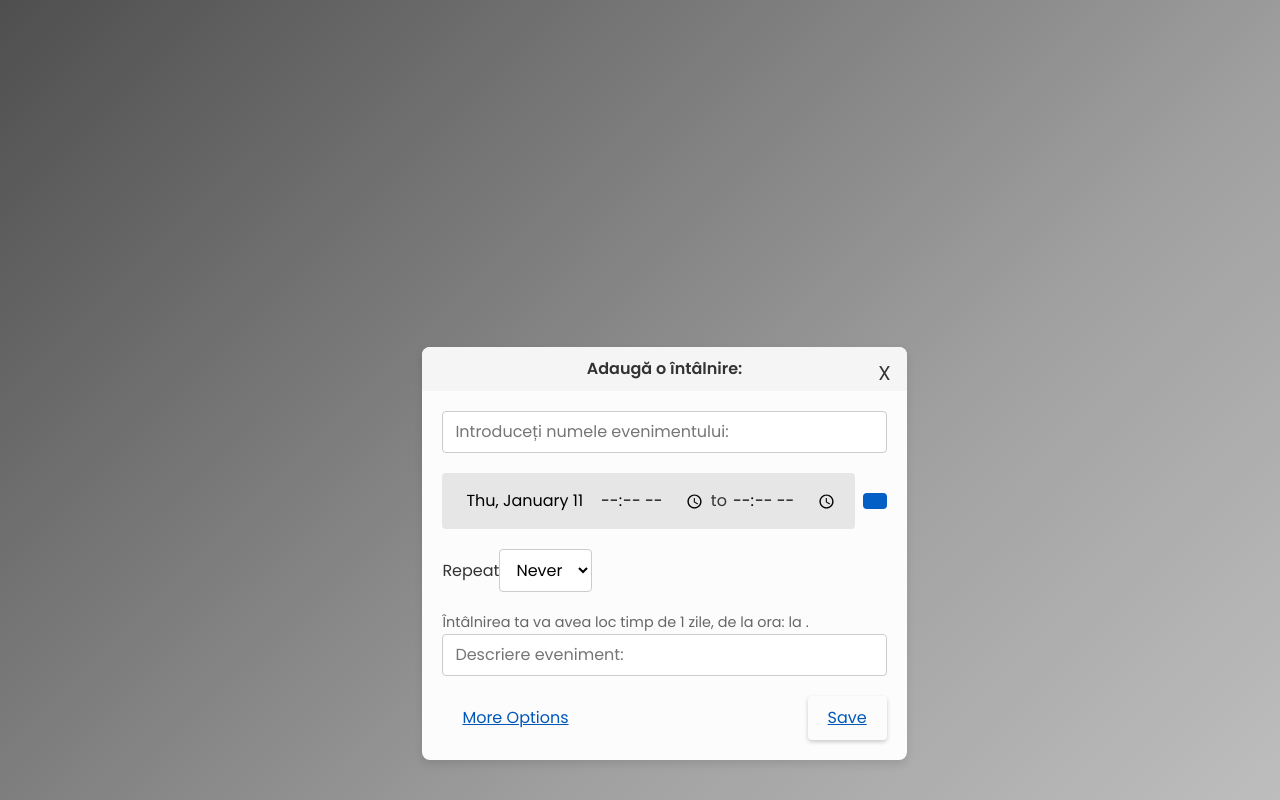
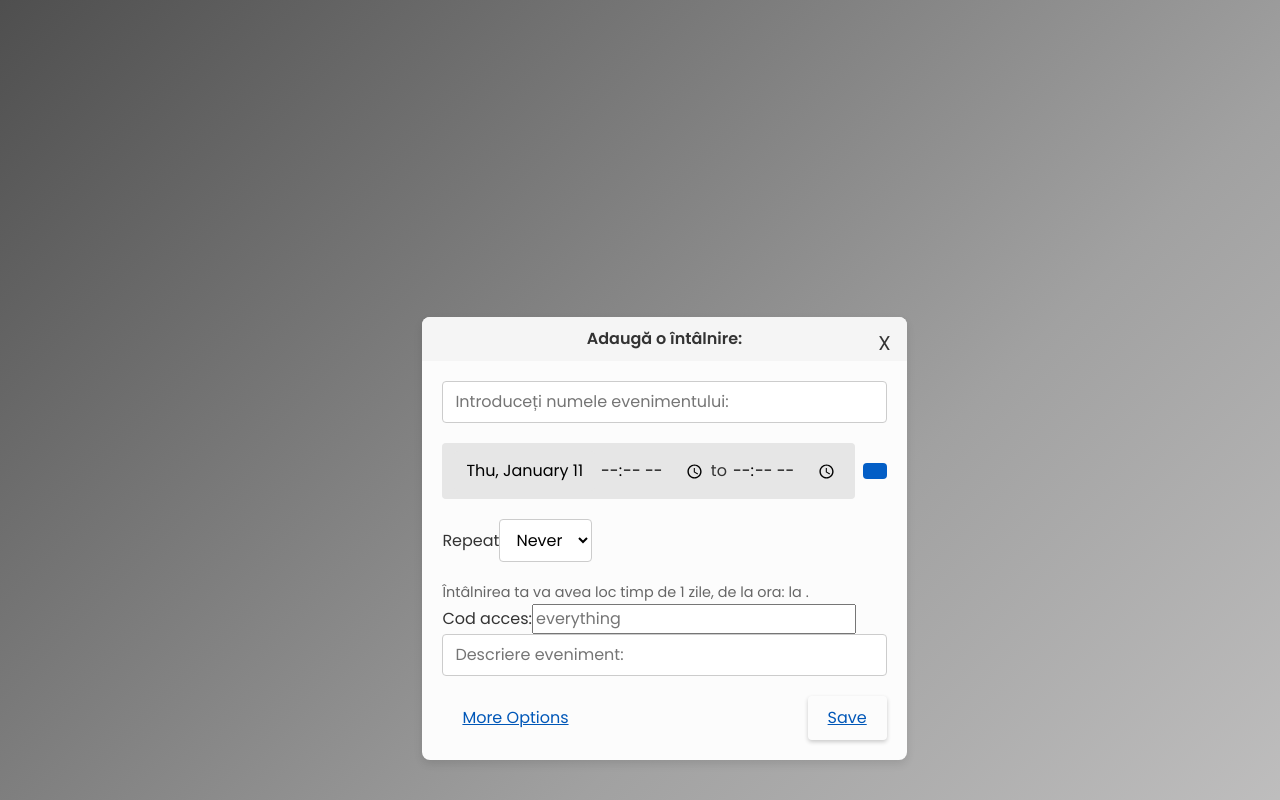
Before and after one commit to ARobertM/checkmate-web-app, a React (Create React App) app in the folder frontend/checkmate-tw/: page /addevent in a window 1280 px wide. Built offline with nearby package versions, Linux system fonts and the light colour scheme.

Commit message:
nu e gata

```diff
--- a/frontend/checkmate-tw/package.json
+++ b/frontend/checkmate-tw/package.json
@@ -15,6 +15,7 @@
     "@testing-library/user-event": "^13.5.0",
     "bootstrap": "^5.3.2",
     "firebase": "^10.7.1",
+    "qrcode.react": "^3.1.0",
     "react": "^18.2.0",
     "react-bootstrap": "^2.9.2",
     "react-datepicker": "^4.25.0",
--- a/frontend/checkmate-tw/src/App.js
+++ b/frontend/checkmate-tw/src/App.js
@@ -7,6 +7,7 @@ import Home from "./Components/Home/Home";
 import React, { useState } from 'react';
 import AddEvent from "./Components/Events/AddEvent";
 import HomeUser from "./Components/HomeUser/HomeUser";
+
 
 
 function App() {
@@ -20,6 +21,7 @@ function App() {
         <Route path="/manager" element={<Home/>}/>
         <Route path="/addevent" element={<AddEvent/>}/>
         <Route path="/user" element={<HomeUser/>}/>
+
       </Routes>
     </Router>
   );
--- a/frontend/checkmate-tw/src/Components/Events/AddEvent.js
+++ b/frontend/checkmate-tw/src/Components/Events/AddEvent.js
@@ -150,8 +150,19 @@ function AddEvent(props) {
 
                 </div>
 
+
                 <div className="add-event-notice">
                     Întâlnirea ta va avea loc timp de {repeatOption === "Never" ? 1 : repeatDays} zile, de la ora: {startTime} la {endTime}.
+                </div>
+
+                <div className="add-event-cod-acces">
+                    <label>Cod acces:</label>
+                    <input
+                        type="text"
+                        placeholder="everything"
+                        value={accessCode}
+                        onChange={(e) => setAccessCode(e.target.value)}
+                    />
                 </div>
                 <div className="add-event-attendees">
                     <input
--- a/frontend/checkmate-tw/src/Components/Home/Home.js
+++ b/frontend/checkmate-tw/src/Components/Home/Home.js
@@ -3,6 +3,7 @@ import 'bootstrap/dist/css/bootstrap.min.css';
 import { Link } from "react-router-dom";
 import "./Home.css";
 import AddEvent from "../Events/AddEvent";
+import QRCodeModal from "../QRCodeModal/QRCodeModal";
 import { FontAwesomeIcon } from '@fortawesome/react-fontawesome';
 import { faPlus } from '@fortawesome/free-solid-svg-icons';
 
@@ -10,11 +11,24 @@ const Home = () => {
   const [showPopup, setShowPopup] = useState(false);
   const [eventData, setEventData] = useState([]); // State pentru stocarea datelor evenimentului
 
+  const [showQRCodeModal, setShowQRCodeModal] = useState(false);
+  const [qrCodeText, setQrCodeText] = useState("");
+
 
   const handleSaveEvent = (data) => {
     setEventData(prevEvents => [...prevEvents, data]);
     setShowPopup(false); // Închide popup-ul după salvare
   };
+
+  const handleShowQRCodeModal = () => {
+    setShowQRCodeModal(true);
+    setQrCodeText("Textul pe care doriți să-l afișați în codul QR");
+  };
+
+  const handleCloseQRCodeModal = () => {
+    setShowQRCodeModal(false);
+  };
+
 
   return (
     <div className="container">
@@ -68,7 +82,14 @@ const Home = () => {
                     </span>
                   </div>
                   <div className="col-1 mb-2">
-                    <button className="btn btn-sm btn-outline-secondary">Cod acces</button>
+                    <button className="btn btn-sm btn-outline-secondary" onClick={() => {
+                      setShowPopup(true);
+                      setQrCodeText("Textul pe care doriți să-l afișați în codul QR");
+                    }}>
+                      Cod acces
+                    </button>
+                    <QRCodeModal show={showQRCodeModal} handleClose={handleCloseQRCodeModal} qrCodeText={qrCodeText} />
+
                   </div>
                   <div className="col-1 mb-2">
                     <button className="btn btn-sm btn-outline-secondary">Șterge</button>
--- /dev/null
+++ b/frontend/checkmate-tw/src/Components/QRCodeModal/QRCodeModal.js
@@ -0,0 +1,24 @@
+import React from "react";
+import QRCode from 'qrcode.react';
+import Modal from "react-bootstrap/Modal";
+
+const QRCodeModal = ({ show, handleClose, qrCodeText }) => {
+  return (
+    <Modal show={show} onHide={handleClose} size="lg">
+      <Modal.Header closeButton>
+        <Modal.Title>QR Code</Modal.Title>
+      </Modal.Header>
+      <Modal.Body>
+        <div>
+          <QRCode value={qrCodeText} />
+        </div>
+        <div>
+          <p>Text convertit în QR Code:</p>
+          <p>{qrCodeText}</p>
+        </div>
+      </Modal.Body>
+    </Modal>
+  );
+}
+
+export default QRCodeModal;
```
Also changed, not shown: 1 other file (tests, documents, lock files or other folders).
